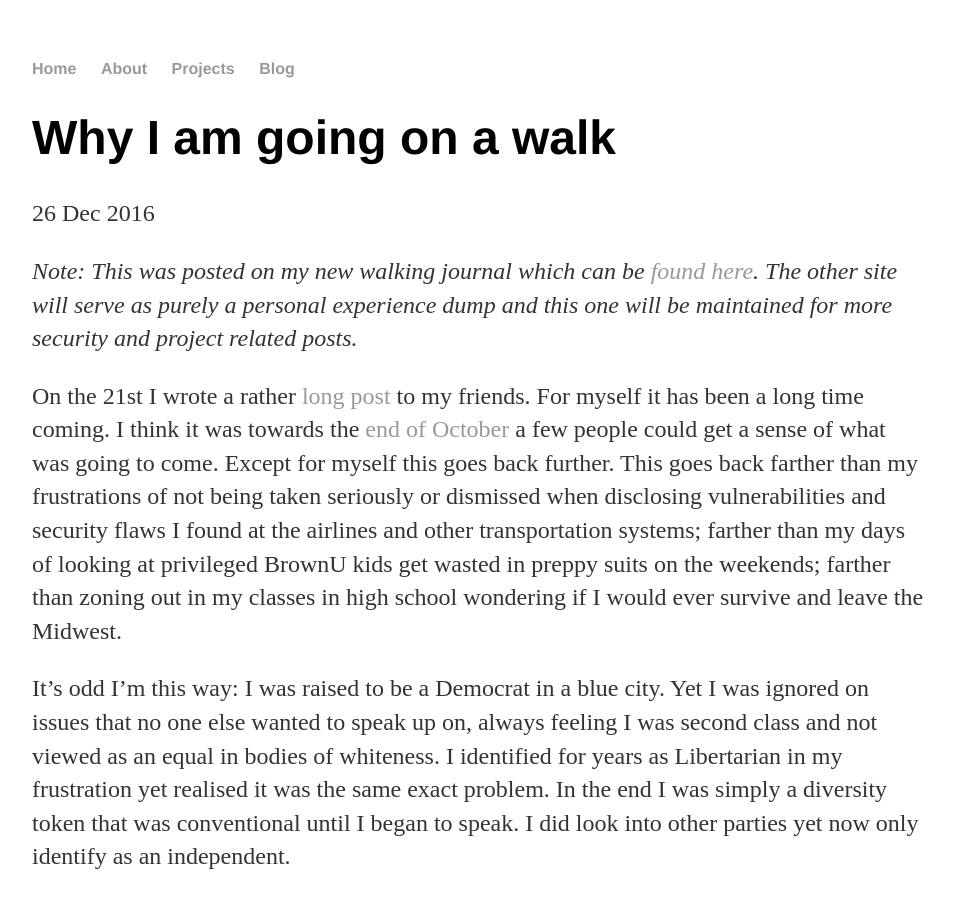
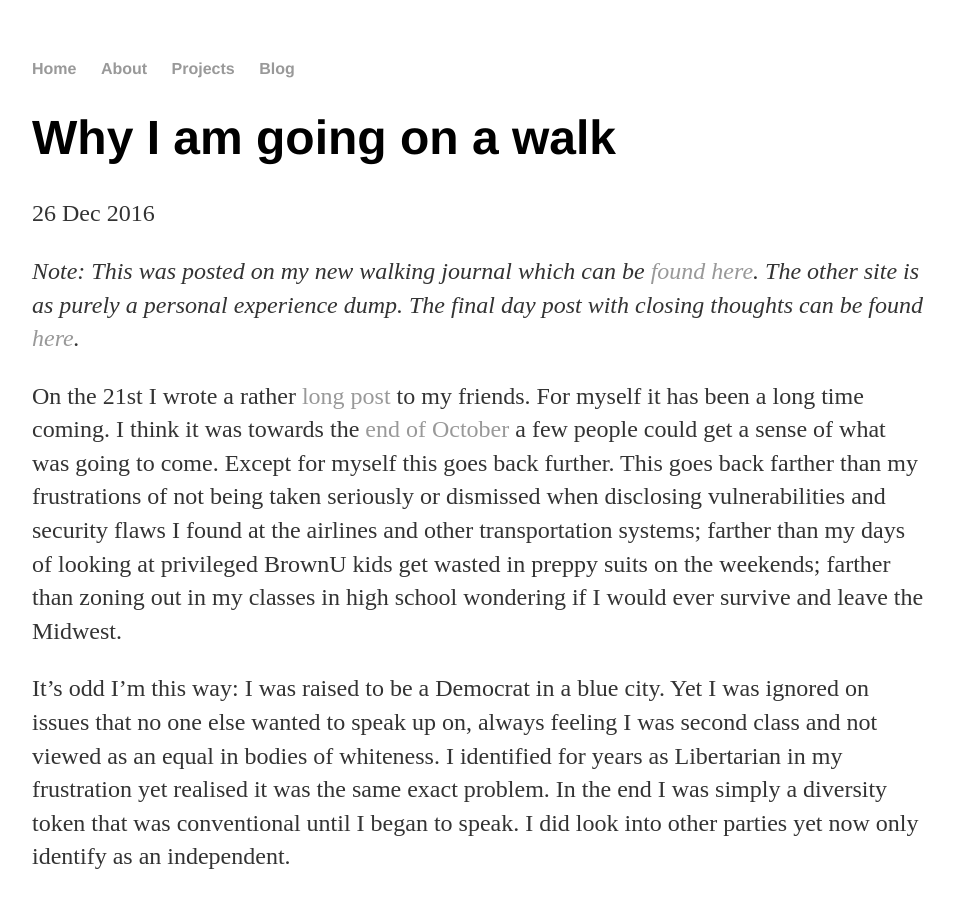
Before and after one commit to Avizc/avizc.github.io, a Jekyll site: the page built from _posts/2016-12-26-going-on-a-walk.md, in a window 1280 px wide and 900 px high. Shown: the whole window, without its empty margins (160-1114 px from the left). Built offline with Jekyll 4.4.1, drawn with Linux system fonts in a browser that asks for light colours.

Commit message:
Added to reflect update and change.

```diff
--- a/_posts/2016-12-26-going-on-a-walk.md
+++ b/_posts/2016-12-26-going-on-a-walk.md
@@ -4,7 +4,7 @@ title: "Why I am going on a walk"
 date: 2016-12-26
 ---
 
-*Note: This was posted on my new walking journal which can be [found here](http://llzes.github.io/2016/12/26/going-on-a-walk.html). The other site will serve as purely a personal experience dump and this one will be maintained for more security and project related posts.*
+*Note: This was posted on my new walking journal which can be [found here](http://llzes.github.io/2016/12/26/going-on-a-walk.html). The other site is as purely a personal experience dump. The final day post with closing thoughts can be found [here](http://llzes.github.io/2017/01/24/day-4.html).*
 
 On the 21st I wrote a rather [long post](http://llzes.github.io/resources/21-12-2016-fb.md) to my friends. For myself it has been a long time coming. I think it was towards the [end of October](https://avizc.github.io/2016/10/31/new-beginnings.html) a few people could get a sense of what was going to come. Except for myself this goes back further. This goes back farther than my frustrations of not being taken seriously or dismissed when disclosing vulnerabilities and security flaws I found at the airlines and other transportation systems; farther than my days of looking at privileged BrownU kids get wasted in preppy suits on the weekends; farther than zoning out in my classes in high school wondering if I would ever survive and leave the Midwest.
 
```
